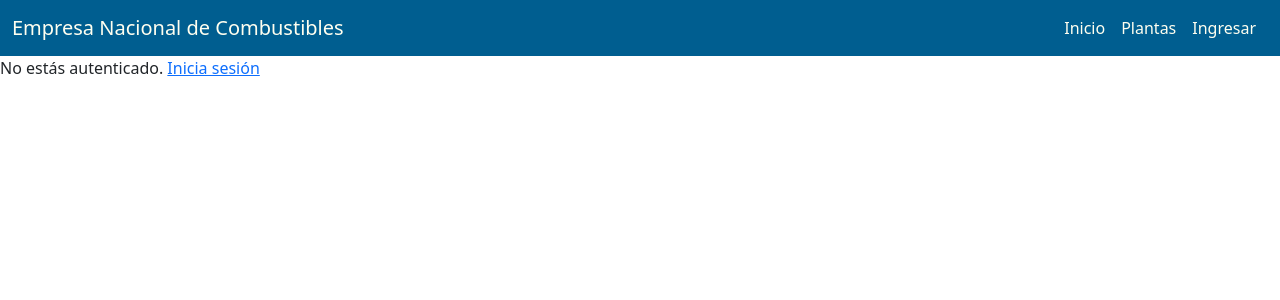
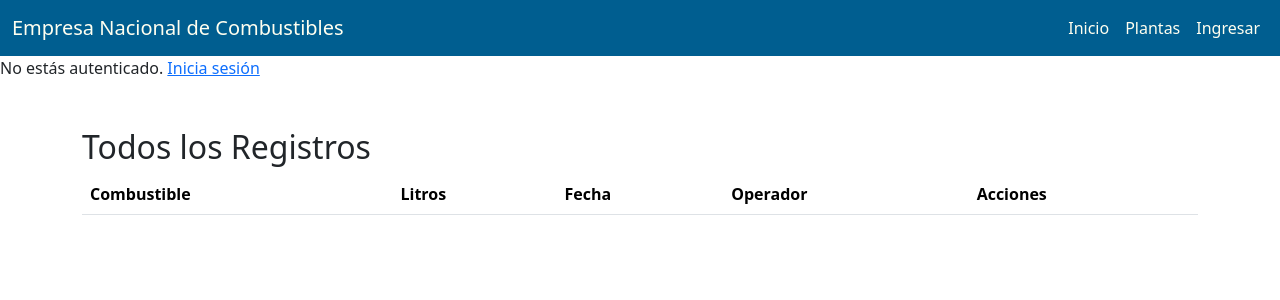
Before and after one commit to ArletteCarvajal/C3_TLP, a Django app: page /core/ in a window 1280 px wide. Shown: the top 300 px of the page. Run offline with Django 5.2, Linux system fonts and the light colour scheme; lists and menus that the app fills with data are empty.

Commit message:
intento mostrar datos
se intento mostrar registros pero no aparecen en la pagina

```diff
--- a/core/forms.py
+++ b/core/forms.py
@@ -7,7 +7,7 @@ from django.contrib.auth.models import User, Group
 class RegistroProduccionForm(forms.ModelForm):
     class Meta:
         model = Registro_Produccion
-        fields = ['codigo_combustible', 'litros_produccion', 'fecha_produccion', 'turno', 'hora_registro']
+        fields = ['codigo_combustible', 'litros_produccion', 'turno']
 
 
 
--- a/core/templates/core/inicio.html
+++ b/core/templates/core/inicio.html
@@ -1,38 +1,33 @@
-<!doctype html>
-
-{% load static %} <!-- para infromar a django que usaremos los archivos estaticos-->
+<!DOCTYPE html>
+{% load static %}
 <html lang="en">
 <head>
-    <meta charset="utf-8">
-    <meta name="viewport" content="width=device-width, initial-scale=1">
+  <meta charset="UTF-8">
+  <meta name="viewport" content="width=device-width, initial-scale=1.0">
   <title>ENC</title>
-    <link rel='stylesheet' href="{% static 'C:\ENC\APP\static\css\bootstrap.min.css'%}">
+  <link rel="stylesheet" href="{% static 'C:\ENC\APP\static\css\bootstrap.min.css' %}">
 </head>
 <body>
   <header>
-      <!--Barra de navegacion-->
     <nav class="navbar navbar-expand-lg" style="background-color: #005e90;">
       <div class="container-fluid">
         <a class="navbar-brand" href="#">
-              <!-- <img src="{%static 'C:\ENC\APP\static\imagenes\ENC.PNG' %}" alt="Logo" width="25" height="30" margin-left = "0" > -->
           <span class="navbar-brand mb-0 h1" style="color: #fffff0;">Empresa Nacional de Combustibles</span>
         </a>
         <button class="navbar-toggler" type="button" data-bs-toggle="collapse" data-bs-target="#navbarNav" aria-controls="navbarNav" aria-expanded="false" aria-label="Toggle navigation">
           <span class="navbar-toggler-icon"></span>
         </button>
-          <div class="collapse navbar-collapse" id="navbarNav" >
-              <ul class="navbar-nav position-absolute end-0 mx-3" >
+        <div class="collapse navbar-collapse" id="navbarNav">
+          <ul class="navbar-nav ms-auto">
             <li class="nav-item">
-                      <a style="color: #fffff0;"  class="nav-link active" aria-current="page" href="#">Inicio</a> <!--AGREGAR HACIA DONDE SE DEBE DIRIGIR EN HREF-->
+              <a class="nav-link" style="color: #fffff0;" href="#">Inicio</a>
             </li>
             <li class="nav-item">
-                      <a style="color: #fffff0;" class="nav-link" href="#">Plantas</a><!--AGREGAR HACIA DONDE SE DEBE DIRIGIR EN HREF-->
+              <a class="nav-link" style="color: #fffff0;" href="#">Plantas</a>
             </li>
-                  <li>
-                    <a style="color: #fffff0;" class="nav-link" href="#">Ingresar</a>
+            <li class="nav-item">
+              <a class="nav-link" style="color: #fffff0;" href="#">Ingresar</a>
             </li>
-
-               <!-- LOGICA DE INICIO DE SESION-->
           </ul>
         </div>
       </div>
@@ -49,18 +44,36 @@
     {% endif %}
   </header>
 
+  <div class="container mt-5">
+    <h2>Todos los Registros</h2>
+    <table class="table table-striped">
+      <thead>
+        <tr>
+          <th>Combustible</th>
+          <th>Litros</th>
+          <th>Fecha</th>
+          <th>Operador</th>
+          <th>Acciones</th>
+        </tr>
+      </thead>
+      <tbody>
+        {% for registro in registros %}
+        <tr>
+          <td>{{ registro.codigo_combustible }}</td>
+          <td>{{ registro.litros_produccion }}</td>
+          <td>{{ registro.fecha_produccion }}</td>
+          <td>{{ registro.operador.user.username }}</td>
+          {% if user.is_authenticated and registro.operador.user == user %}
+            <td><a href="{% url 'editar_registro' registro.pk %}" class="btn btn-primary">Editar</a></td>
+          {% else %}
+            <td>No disponible</td>
+          {% endif %}
+        </tr>
+        {% endfor %}
+      </tbody>
+    </table>
+  </div>
 
-
-
-
-
-
-
-
-
-
-    <script src="https://cdn.jsdelivr.net/npm/bootstrap@5.3.3/dist/js/bootstrap.bundle.min.js" integrity="sha384-YvpcrYf0tY3lHB60NNkmXc5s9fDVZLESaAA55NDzOxhy9GkcIdslK1eN7N6jIeHz" crossorigin="anonymous"></script>
-    <script src="https://cdn.jsdelivr.net/npm/@popperjs/core@2.11.8/dist/umd/popper.min.js" integrity="sha384-I7E8VVD/ismYTF4hNIPjVp/Zjvgyol6VFvRkX/vR+Vc4jQkC+hVqc2pM8ODewa9r" crossorigin="anonymous"></script>
-    <script src="{% static 'C:\ENC\APP\static\js\bootstrap.min.js'%}"></script>
+  <script src="{% static 'C:\ENC\APP\static\js\bootstrap.bundle.min.js' %}"></script>
 </body>
 </html>
--- a/rest/urls.py
+++ b/rest/urls.py
@@ -1,5 +1,5 @@
 from django.urls import path, include
-from .views import APPView, OperadorViewSet, PlantasViewSet, ProductosViewSet, Registro_ProduccionViewSet, registrar_produccion, modificar_produccion, consultar_produccion
+from .views import APPView, OperadorViewSet, PlantasViewSet, ProductosViewSet, Registro_ProduccionViewSet, registrar_produccion, editar_registro, ver_registros
 from rest_framework.routers import DefaultRouter
 
 router = DefaultRouter()
@@ -13,6 +13,6 @@ urlpatterns = [
     path("", APPView, name='inicio'),
     path("", include(router.urls)),
     path("registrar-produccion/", registrar_produccion, name='registrar_produccion'),
-    path("modificar-produccion/<int:id>/", modificar_produccion, name='modificar_produccion'),
-    path("consultar-produccion/", consultar_produccion, name='consultar_produccion'),
+    path('editar_registro/<int:pk>/', editar_registro, name='editar_registro'),
+    path("ver_registros/", ver_registros, name='consultar_produccion'),
 ]
--- a/rest/views.py
+++ b/rest/views.py
@@ -1,42 +1,37 @@
 # rest/views.py
-from django.shortcuts import render, redirect
+from django.shortcuts import render, redirect, get_object_or_404
 from django.contrib.auth import authenticate, login
 from django.contrib.auth.forms import AuthenticationForm
 from django.contrib.auth.models import User, Group
 from django.contrib.auth.decorators import login_required
 from django.http import HttpResponse
-from core.models import Operador, Plantas, Productos, Registro_Produccion, Supervisor
+from core.models import Operador, Plantas, Productos, Registro_Produccion, Supervisor, RegistroModificacion
 from .serializers import OperadorSerializer, PlantasSerializer, ProductosSerializer, Registro_ProduccionsSerializer, SupervisorSerializer
 from rest_framework import viewsets, status
 from .utils import enviar_mensaje_slack
 from core.forms import RegistroProduccionForm, SupervisorForm, OperadorForm
 from django.contrib import messages
+from django.utils import timezone
 
 
 def APPView(request):
     return render(request, 'core/inicio.html')
 
-# CREACION DE CLASES PARA CRUD (Crear, Leer, Actualizar y Borrar)
-
 class SupervisorViewSet(viewsets.ModelViewSet):
     queryset = Supervisor.objects.all()
     serializer_class = SupervisorSerializer
-
 
 class OperadorViewSet(viewsets.ModelViewSet):
     queryset = Operador.objects.all()
     serializer_class = OperadorSerializer
 
-
 class PlantasViewSet(viewsets.ModelViewSet):
     queryset = Plantas.objects.all()
     serializer_class = PlantasSerializer
 
-
 class ProductosViewSet(viewsets.ModelViewSet):
     queryset = Productos.objects.all()
     serializer_class = ProductosSerializer
-
 
 class Registro_ProduccionViewSet(viewsets.ModelViewSet):
     queryset = Registro_Produccion.objects.all()
@@ -49,8 +44,7 @@ class Registro_ProduccionViewSet(viewsets.ModelViewSet):
             enviar_mensaje_slack(registro)
         return response
 
-
-# @login_required
+@login_required
 def registrar_produccion(request):
     if request.method == 'POST':
         form = RegistroProduccionForm(request.POST)
@@ -58,36 +52,54 @@ def registrar_produccion(request):
             registro = form.save(commit=False)
             operador = Operador.objects.get(user=request.user)
             registro.operador = operador
+            registro.turno = form.cleaned_data['turno']
             registro.save()
-            return redirect('inicio')  # Redirige a la vista deseada después de guardar
+            enviar_mensaje_slack(registro)
+            return redirect('inicio')
     else:
         form = RegistroProduccionForm()
     return render(request, 'core/registrar_produccion.html', {'form': form})
 
-# @login_required
-def modificar_produccion(request, id):
-    registro = Registro_Produccion.objects.get(id=id, operador=request.user)
+
+@login_required
+def ver_registros(request):
+    registros = Registro_Produccion.objects.all()
+    return render(request, 'inicio.html', {'registros': registros})
+
+
+@login_required
+def editar_registro(request, pk):
+    registro = get_object_or_404(Registro_Produccion, pk=pk)
+    if registro.operador.user != request.user:
+        messages.error(request, "No tienes permiso para editar este registro.")
+        return redirect('inicio')
+
     if request.method == 'POST':
         form = RegistroProduccionForm(request.POST, instance=registro)
         if form.is_valid():
-            form.save()
-            return redirect('success_page')
+            cambios = {}
+            for field in form.changed_data:
+                cambios[field] = getattr(registro, field)
+
+            registro = form.save(commit=False)
+            registro.modificado_por = request.user
+            registro.modificado_en = timezone.now()
+            registro.save()
+
+            RegistroModificacion.objects.create(
+                registro=registro,
+                modificado_por=request.user,
+                datos_antes=str(cambios)
+            )
+
+            messages.success(request, "Registro modificado correctamente.")
+            return redirect('ver_registros')
     else:
         form = RegistroProduccionForm(instance=registro)
-    return render(request, 'APP/modificar_produccion.html', {'form': form})
-
-# @login_required
-def consultar_produccion(request):
-    registros = Registro_Produccion.objects.filter(operador=request.user)
-    return render(request, 'APP/consultar_produccion.html', {'registros': registros})
+    return render(request, 'editar_registro.html', {'form': form})
 
 
 
-
-
-
-
-#registro_usuario
 
 def registro_operador(request):
     if request.method == 'POST':
@@ -111,8 +123,6 @@ def registro_operador(request):
 
     return render(request, 'core/registro_operador.html', {'form': form})
 
-
-
 def registro_supervisor(request):
     if request.method == 'POST':
         form = SupervisorForm(request.POST)
@@ -135,13 +145,6 @@ def registro_supervisor(request):
 
     return render(request, 'core/registro_supervisor.html', {'form': form})
 
-
-
-
-
-#login
-
-
 def user_login_view(request):
     if request.method == 'POST':
         form = AuthenticationForm(request, request.POST)
```
Also changed, not shown: core/models.py (+25 -16 lines), core/templates/core/editar_registro.html (added, +9 -0 lines), rest/utils.py (+10 -11 lines), core/migrations/0004_registro_produccion_modificado_en_and_more.py (added), db.sqlite3. Lines whose indentation alone changed are shown as unchanged.
